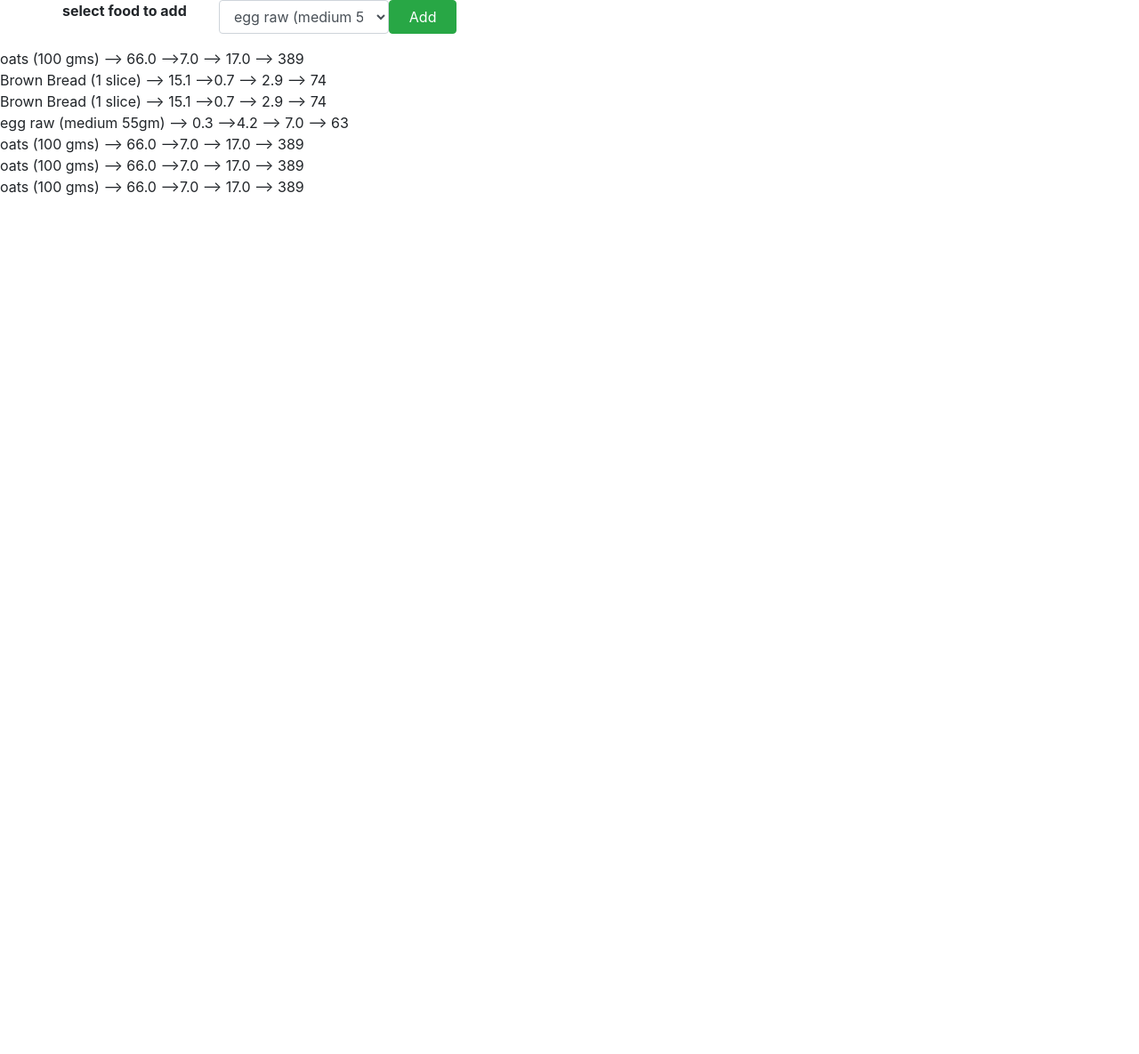
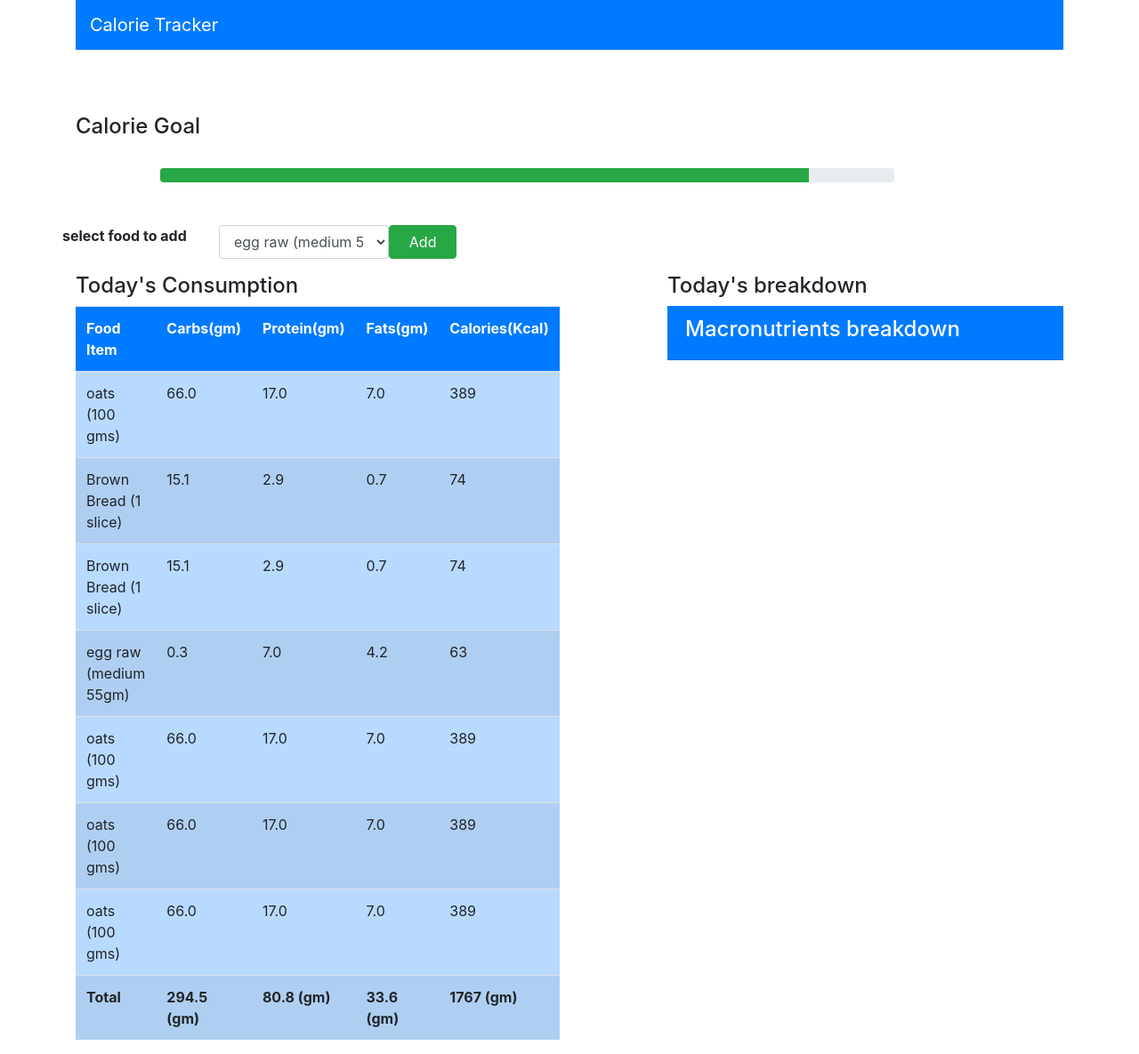
Before and after one commit to Sagar231/django-side-projects, a Django app: page / in a window 1280 px wide. Shown: the whole page at 89% size. Before the commit the page ends 220 px from the top, so only its background shows below. Run offline with Django 5.2, Linux system fonts and the light colour scheme; a user stored in the database is signed in; data comes from the database, SQL or seed files in the repository; both versions use the stored data as it was after the commit; some libraries are stand-ins or nearby versions.

Commit message:
added new code

```diff
--- a/django_calorie_traker/mysite/myapp/templates/myapp/index.html
+++ b/django_calorie_traker/mysite/myapp/templates/myapp/index.html
@@ -13,6 +13,25 @@
 <body>
 
     <div class="container">
+        <div class="row">
+            <div class="col-md-12">
+                <nav class="navbar navbar-dark bg-primary">
+                    <span class="navbar-brand">Calorie Tracker</span>
+                </nav>
+            </div>
+        </div>
+        <br><br><br>
+
+        <h4>Calorie Goal</h4>
+        <br>
+        <div class="row">
+            <div class="col-md-9 offset-1">
+                <div class="progress">
+                    <div class="progress-bar bg-success" role="progressbar" style="width: 0%" aria-valuenow="0" aria-valuemin="0" aria-valuemax="0"></div>
+                </div>
+            </div>
+        </div>
+        <br><br>
         <div class="row">
             <div class="row-md-12">
                 <form method="POST">
@@ -32,14 +51,72 @@
                 </form>
             </div>
         </div>
+        <div class="row">
+            <div class="col-md-6">
+                <div>
+                    <h4>Today's Consumption</h4>
+                </div>
+                <table id="table" class="table table-striped table-primary">
+                     <tr class="bg-primary text-white">
+                        <th>Food Item</th>
+                        <th>Carbs(gm)</th>
+                        <th>Protein(gm)</th>
+                        <th>Fats(gm)</th>
+                        <th>Calories(Kcal)</th>
+                     </tr>
+                    {% for c in consumed_food %}
+                    <tr>
+                        <td>{{c.food_consumed.name}}</td>
+                        <td>{{c.food_consumed.carbs}}</td>
+                        <td>{{c.food_consumed.protein}}</td>
+                        <td>{{c.food_consumed.fats}}  <b> </b></td>
+                        <td>{{c.food_consumed.calories}}</td>
+                    </tr>
+                    {% endfor %}
+                    <tr>
+                        <td id="name"><b>Total</b></td>
+                        <td ><b id="totalCarbs"></b><b> (gm)</b></td>
+                        <td ><b id="totalProtein"></b><b> (gm)</b></td>
+                        <td ><b id="totalFats"></b><b> (gm)</b></td>
+                        <td ><b id="totalCalories"></b><b> (gm)</b></td>
+                    </tr>
+                </table>
+            </div>
+            <div class="col-md-5 offset-1">
+                <div class="">
+                    <h4>Today's breakdown</h4>
+                </div>
+                <div class="card-header text-white bg-primary">
+                    <h4>Macronutrients breakdown</h4>
+                </div>
+            </div>
+        </div>
     </div>
 
 
+</body>
+<script>
+    const table = document.getElementById('table');
+    let carbs = 0 , protein = 0, fats = 0, calories = 0;
+    for( let i = 1; i<table.rows.length-1;i++){
+        carbs+=parseFloat(table.rows[i].cells[1].innerHTML);
+        // carbs = Math.round(carbs);
+        protein+=parseFloat(table.rows[i].cells[2].innerHTML);
+        // protein = Math.round(protein);
+        fats+=parseFloat(table.rows[i].cells[3].innerHTML);
+        // fats = Math.round(fats);
+        calories+=parseFloat(table.rows[i].cells[4].innerHTML);
+        //calories = Math.round(calories);
+    }
+    console.log(carbs,protein,fats,calories);
 
+    document.getElementById('totalCarbs').innerHTML = parseFloat(carbs.toFixed(2));
+    document.getElementById('totalProtein').innerHTML = parseFloat(protein.toFixed(2));
+    document.getElementById('totalFats').innerHTML = parseFloat(fats.toFixed(2));
+    document.getElementById('totalCalories').innerHTML = parseFloat(calories.toFixed(2));
 
-    {% for c in consumed_food %}
-       {{c.food_consumed.name}} --> {{c.food_consumed.carbs}} -->{{c.food_consumed.fats}} --> {{c.food_consumed.protein}} --> {{c.food_consumed.calories}}</br>
-    {% endfor %}
+    const calPer = (calories/2000)*100
+    document.getElementsByClassName('progress-bar')[0].setAttribute('style','width:'+calPer+"%")
 
-</body>
+</script>
 </html>
```
Also changed, not shown: django_calorie_traker/mysite/db.sqlite3.
